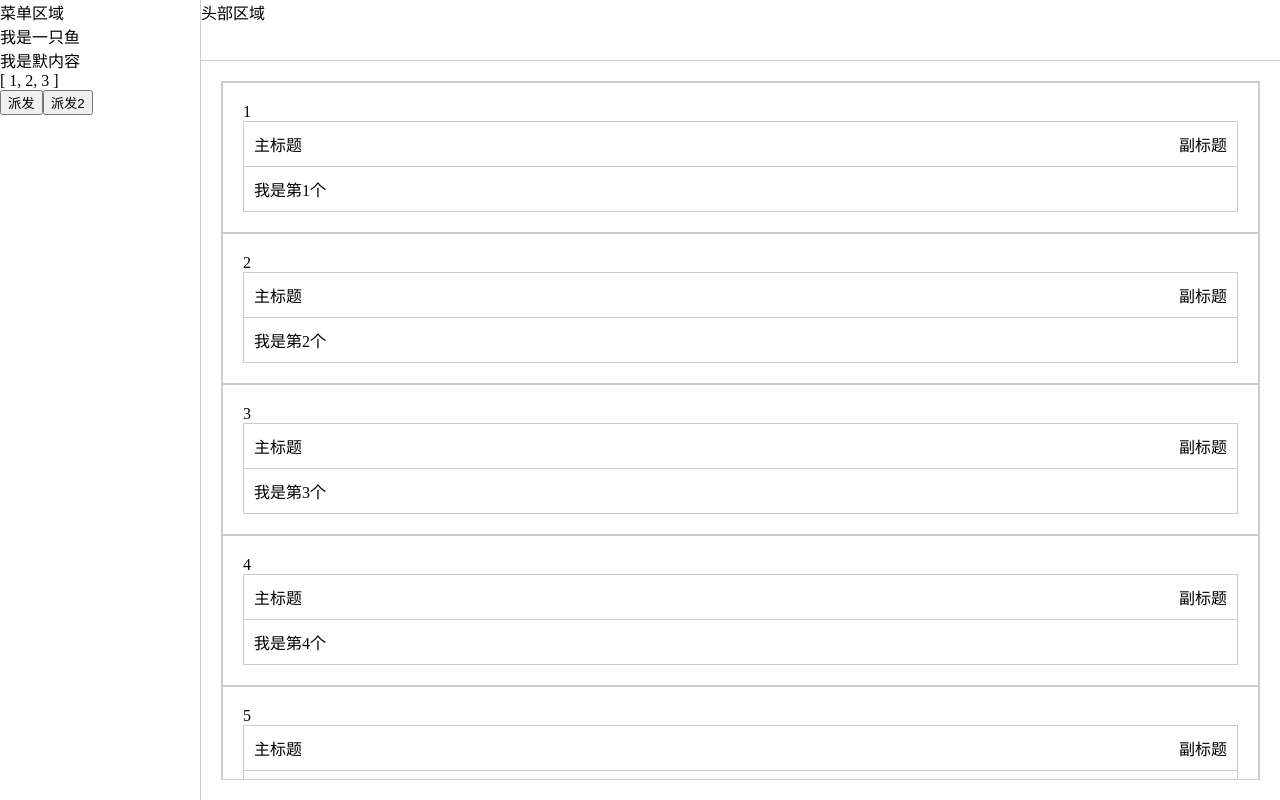
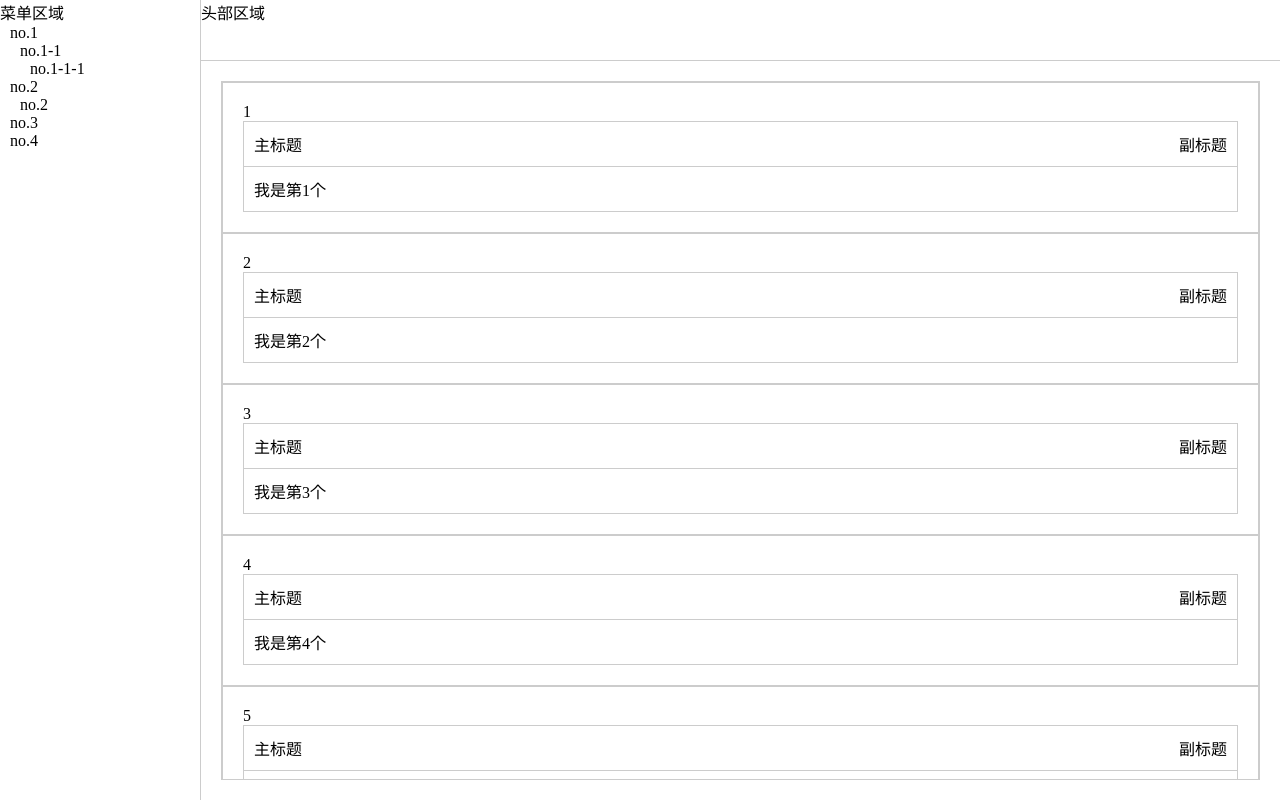
Before and after one commit to celinezhang1024/AllAboutVue, a Vue app in the folder Vue3/vite-project/: page / in a window 1280 px wide. Built offline with nearby package versions, Linux system fonts and the light colour scheme.

Commit message:
1. 第一种递归组件

```diff
--- a/Vue3/vite-project/src/components/Advanced/Card/Index.vue
+++ b/Vue3/vite-project/src/components/Advanced/Card/Index.vue
@@ -1,4 +1,4 @@
-<!-- 卡片 -->
+<!-- 全局卡片 -->
 <template>
    <div class="card">
        <div class="card-header">
--- a/Vue3/vite-project/src/components/Advanced/Layout/Index.vue
+++ b/Vue3/vite-project/src/components/Advanced/Layout/Index.vue
@@ -11,7 +11,7 @@
 
 <script setup lang="ts">
 import { reactive,ref } from "vue";
-import Menu from "./Menu/Index.vue"
+import Menu from "./Menu/Index.vue" //2. 局部组件
 import Header from "./Header/Index.vue"
 import Content from "./Content/Index.vue"
 const list = reactive<number[]>([1,2,3])
--- a/Vue3/vite-project/src/components/Advanced/Layout/Menu/Index.vue
+++ b/Vue3/vite-project/src/components/Advanced/Layout/Menu/Index.vue
@@ -1,5 +1,6 @@
 <template>
     <div class="menu">菜单区域
+        <!-- 事件 & 属性
         <div>{{title}}</div>
         <div>{{notice}}</div>
         <div>{{data}}</div>
@@ -8,12 +9,14 @@
                 <button @click="clickTap">派发</button>
                 <button @click="clickTap2">派发2</button>
             </div>
-        </div>
+        </div> -->
+        <Tree :data="data"></Tree>
     </div>
 </template>
 
 <script setup lang="ts">
 import {reactive,ref} from "vue"
+import Tree from "../../Tree/Index.vue"
 type Props={title?:string,data?:number[],notice?:string} //?:可选
 // defineProps<Props>() //没有默认值
 withDefaults(defineProps<Props>(),{ // 有默认值
@@ -34,6 +37,41 @@ const clickTap2 = () =>{
 // 暴露实例 比vue2更安全
 defineExpose({list}) //,flag
 
+
+// 下面是Tree
+type TreeList = {
+    name:string,
+    icon?:string,
+    children?:TreeList[] | []
+}
+const data = reactive<TreeList[]>([
+    {
+        name:"no.1",
+        children:[
+            {
+                name:"no.1-1",
+                children:[
+                    {
+                        name:"no.1-1-1"
+                    }
+                ]
+            }
+        ]
+    },
+    {   name:"no.2",
+        children:[
+            {
+                name:"no.2"
+            }
+        ]
+    },
+    {
+        name:"no.3"
+    },
+    {
+        name:"no.4"
+    }
+])
 </script>
 
 <style lang="less">
--- /dev/null
+++ b/Vue3/vite-project/src/components/Advanced/Tree/Index.vue
@@ -0,0 +1,27 @@
+<!-- 3. 递归组件 -->
+<template>
+   <div style="margin-left:10px;">
+      <div :key="index" v-for="(item,index) in data">
+         {{item.name}}
+         <TreeItem v-if="item?.children?.length" :data="item.children"></TreeItem>
+      </div>
+   </div>
+</template>
+
+<script setup lang='ts'>
+import TreeItem from './Index.vue'
+
+type TreeList = {
+   name:string,
+   icon?:string,
+   children?:TreeList[] | []
+}
+
+type Props = {
+   data?:TreeList[]
+}
+defineProps<Props>()
+</script>
+
+<style scoped lang='less'>
+</style>
--- a/Vue3/vite-project/src/main.ts
+++ b/Vue3/vite-project/src/main.ts
@@ -1,6 +1,6 @@
 import { createApp } from 'vue'
 import App from './App.vue'
 import './assets/css/reset.less' // 全局导入基础样式
-import Card from "./components/Advanced/Card/Index.vue" // 全局组件
+import Card from "./components/Advanced/Card/Index.vue" // 1. 全局组件
 
 createApp(App).component("Card",Card).mount('#app')
```
